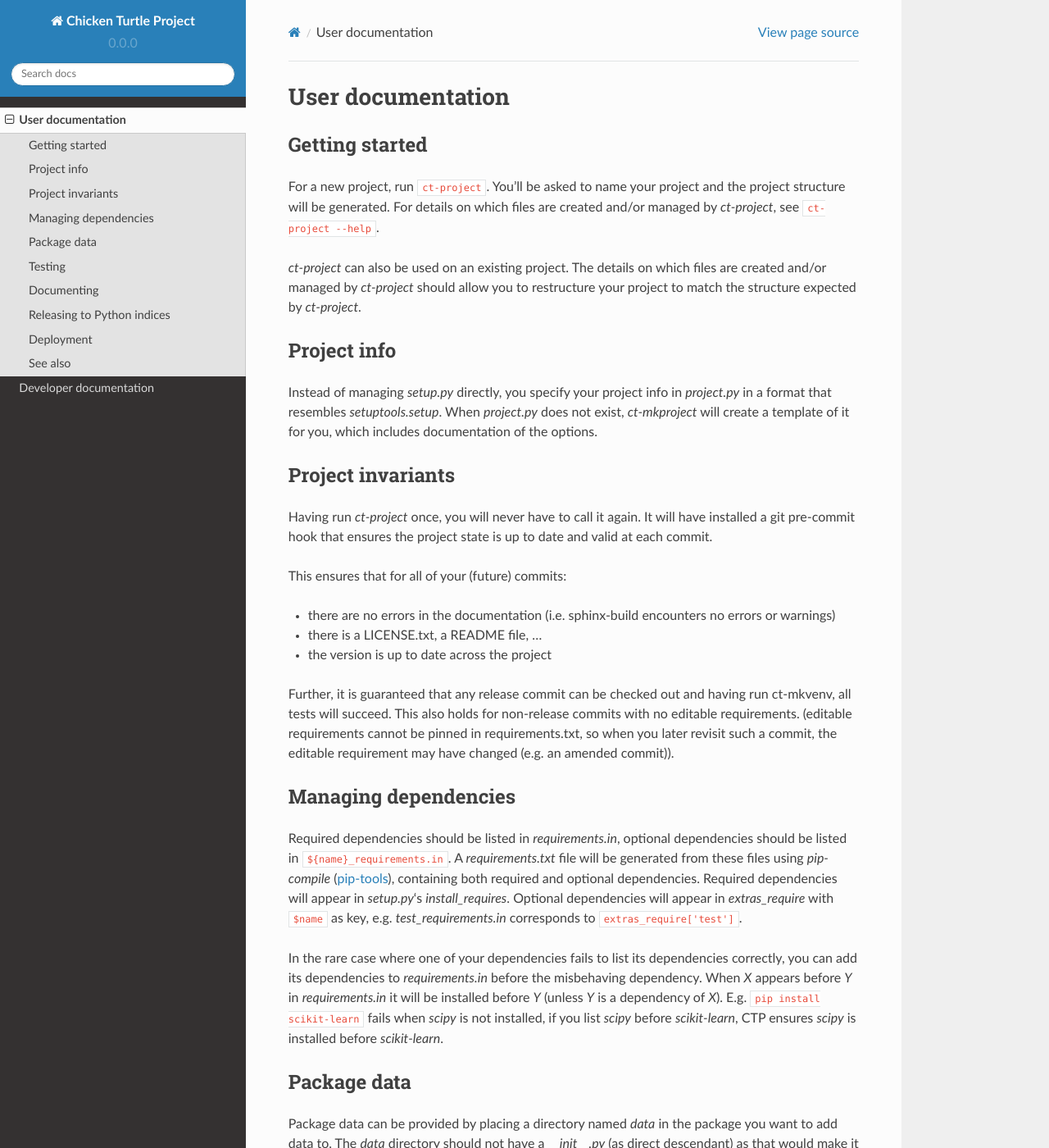
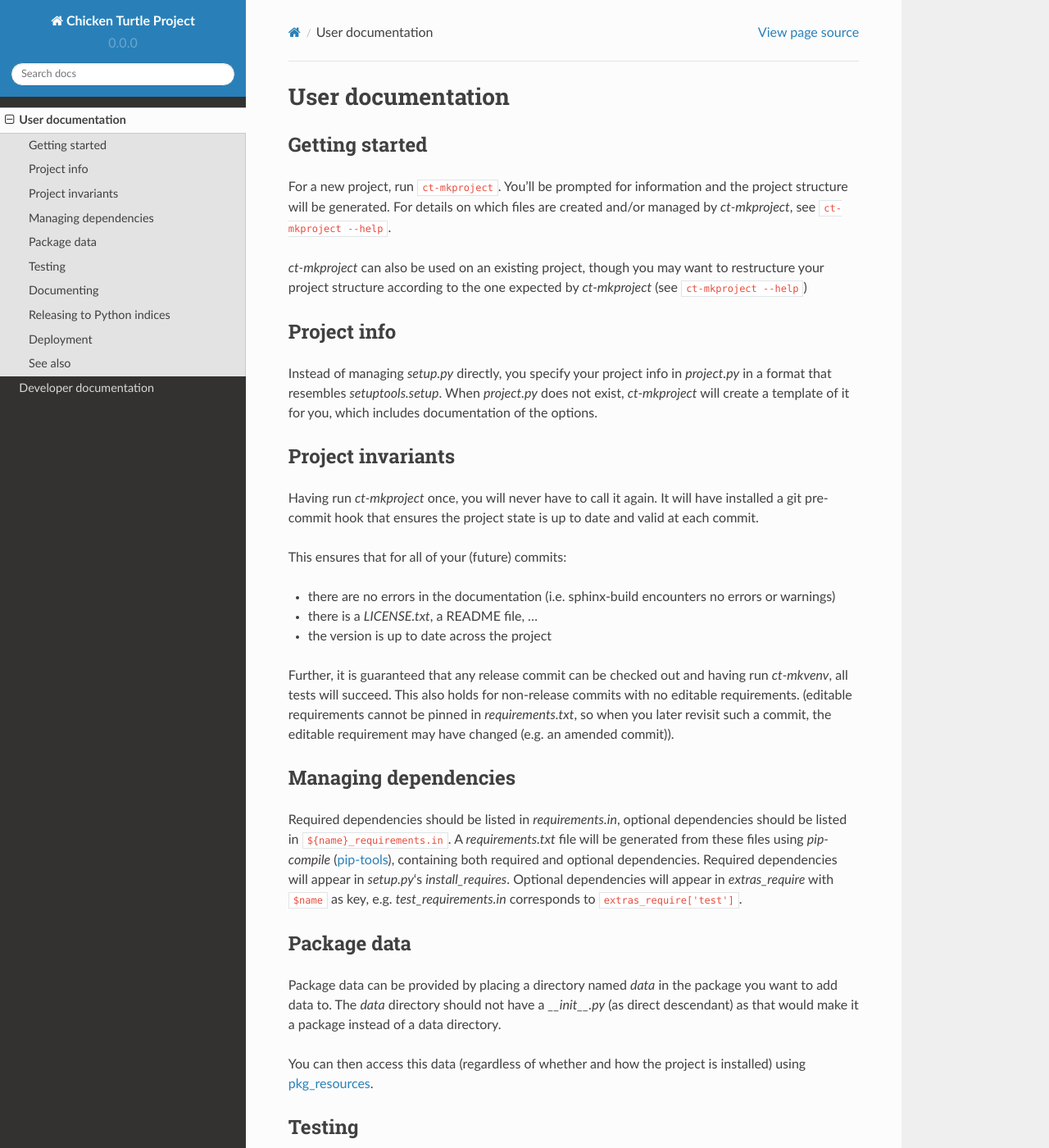
Before and after one commit to timdiels/chicken_turtle_project, a Sphinx documentation site: the page built from docs/user_documentation.rst, in a window 1280 px wide and 1400 px high. Shown: the whole window at 82% size. Built offline with Sphinx 7.4.7 and the Read the Docs theme 2.0.0, drawn with Linux system fonts in a browser that asks for light colours; some of the changed text lies outside the part shown.

Commit message:
Doc: Update documentation and changelog

```diff
--- a/docs/index.rst
+++ b/docs/index.rst
@@ -1,5 +1,5 @@
 Welcome to Chicken Turtle Project's documentation!
-================================================================================================
+==================================================
 
 Contents:
 
--- a/docs/user_documentation.rst
+++ b/docs/user_documentation.rst
@@ -4,13 +4,13 @@
 Getting started
 ---------------
 
-For a new project, run ``ct-project``. You'll be asked to name your project and the
+For a new project, run ``ct-mkproject``. You'll be prompted for information and the
 project structure will be generated. For details on which files are created and/or
-managed by `ct-project`, see ``ct-project --help``.
+managed by `ct-mkproject`, see ``ct-mkproject --help``.
 
-`ct-project` can also be used on an existing project. The details on which
-files are created and/or managed by `ct-project` should allow you to
-restructure your project to match the structure expected by `ct-project`.
+`ct-mkproject` can also be used on an existing project, though you may want to
+restructure your project structure according to the one expected by
+`ct-mkproject` (see ``ct-mkproject --help``)
 
 
 Project info
@@ -25,20 +25,22 @@
 Project invariants
 ------------------
 
-Having run `ct-project` once, you will never have to call it again. It will
+Having run `ct-mkproject` once, you will never have to call it again. It will
 have installed a git pre-commit hook that ensures the project state is up to
 date and valid at each commit.
 
 This ensures that for all of your (future) commits:
 
-- there are no errors in the documentation (i.e. sphinx-build encounters no errors or warnings)
-- there is a LICENSE.txt, a README file, ...
+- there are no errors in the documentation (i.e. sphinx-build encounters no
+  errors or warnings)
+- there is a `LICENSE.txt`, a README file, ...
 - the version is up to date across the project
 
-Further, it is guaranteed that any release commit can be checked out and having run ct-mkvenv,
-all tests will succeed. This also holds for non-release commits with no editable requirements.
-(editable requirements cannot be pinned in requirements.txt, so when you later revisit such a
-commit, the editable requirement may have changed (e.g. an amended commit)).
+Further, it is guaranteed that any release commit can be checked out and having
+run `ct-mkvenv`, all tests will succeed. This also holds for non-release commits
+with no editable requirements.  (editable requirements cannot be pinned in
+`requirements.txt`, so when you later revisit such a commit, the editable
+requirement may have changed (e.g. an amended commit)).
 
 
 Managing dependencies
@@ -52,13 +54,6 @@
 `install_requires`. Optional dependencies will appear in `extras_require` with
 ``$name`` as key, e.g. `test_requirements.in` corresponds to
 ``extras_require['test']``.
-
-In the rare case where one of your dependencies fails to list its dependencies
-correctly, you can add its dependencies to `requirements.in` before the
-misbehaving dependency. When `X` appears before `Y` in `requirements.in` it will
-be installed before `Y` (unless `Y` is a dependency of `X`). E.g. ``pip
-install scikit-learn`` fails when `scipy` is not installed, if you list `scipy`
-before `scikit-learn`, CTP ensures `scipy` is installed before `scikit-learn`.
 
 
 Package data
@@ -86,10 +81,9 @@
 -----------
 
 Sphinx is used to generate documentation. `ct-mkproject` generates a `docs`
-directory containing the source of the documentation of the project. Calling
-`ct-mkdoc` first generates API doc of your code into `docs/api`. `index.rst`
-includes this API doc by default. `ct-mkdoc` then compiles the documentation
-to html, which can be viewed at `docs/build/html`.
+directory containing the source of the documentation of the project.  Running
+``ct-mkdoc`` compiles the documentation to html, which can be viewed at
+`docs/build/html`.
 
 
 Releasing to Python indices
--- a/requirements.txt
+++ b/requirements.txt
@@ -1,3 +1,4 @@
+
 alabaster==0.7.8
 apipkg==1.4
 babel==2.3.4
```
Also changed, not shown: other parts of docs/user_documentation.rst (+6 -5 lines), README.rst (+21 -12 lines), docs/developer_guide.rst (+9 -9 lines), setup.py (+17 -9 lines), 1 other file.
